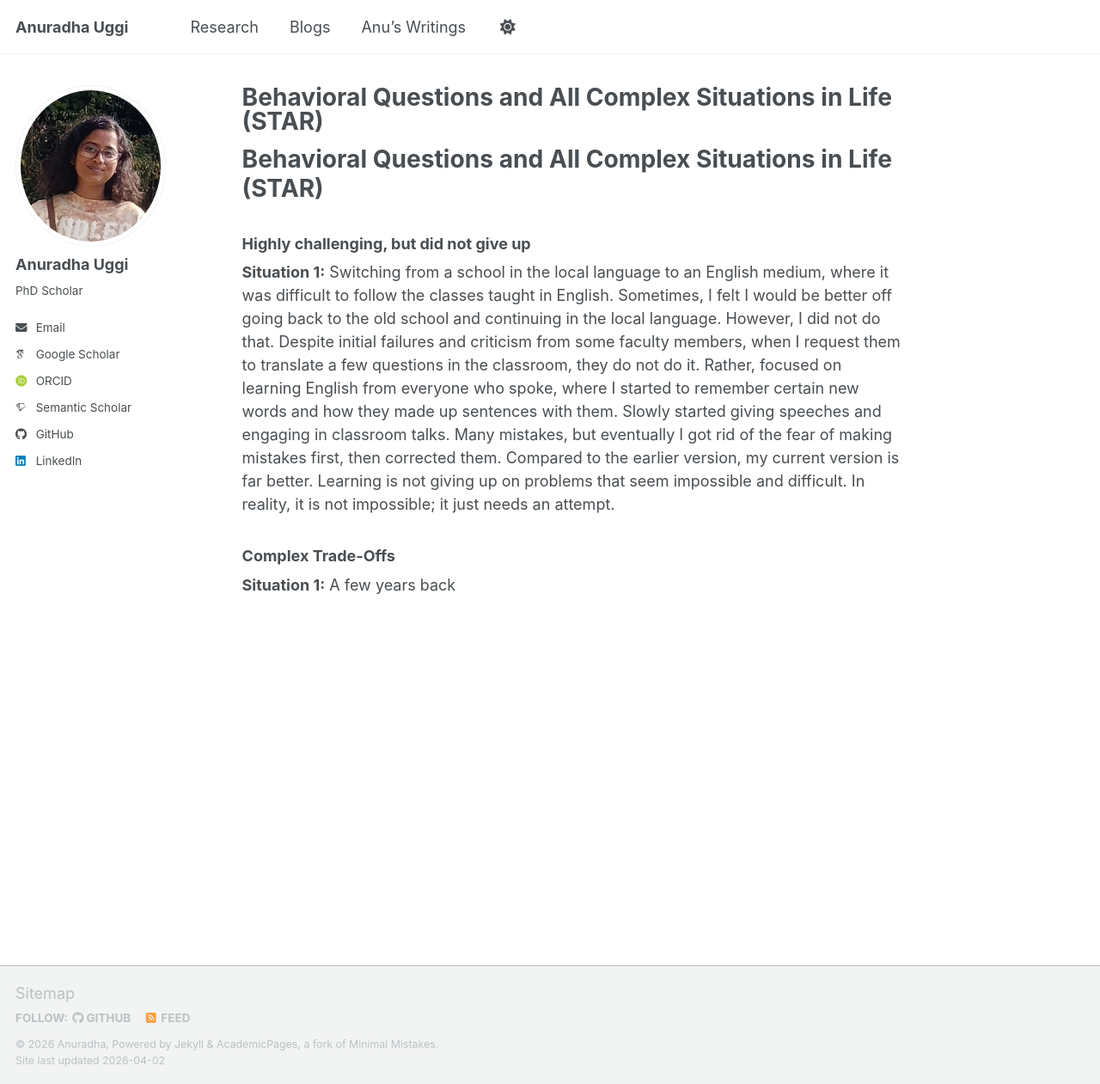
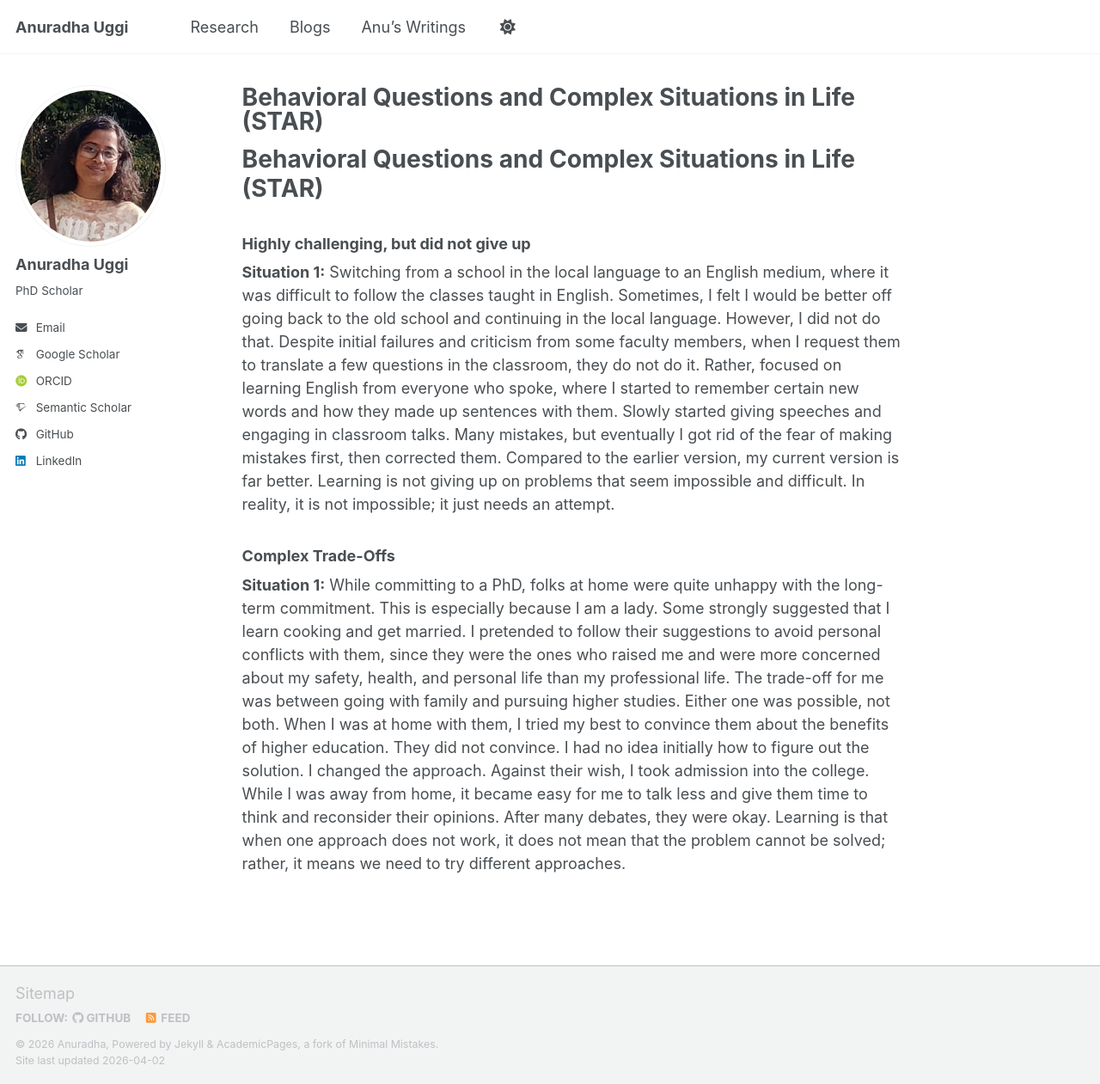
Before and after one commit to Anuradha-Uggi/anuradha-uggi.github.io, a Jekyll site: the page built from stories_for_Amaz.md, in a window 1280 px wide and 1261 px high. Shown: the whole window at 86% size. Built offline with Jekyll 4.4.1, drawn with Linux system fonts in a browser that asks for light colours; some web fonts are replaced; our own code applies the rules of GitHub Pages for plain Markdown files; a script bundle is joined from its source files by our own code; library files that are not in the unit come from our copies.

Commit message:
Revise title and enhance behavioral question examples
Updated title and modified content for clarity and context.

```diff
--- a/stories_for_Amaz.md
+++ b/stories_for_Amaz.md
@@ -1,6 +1,6 @@
-# Behavioral Questions and All Complex Situations in Life (STAR)
+# Behavioral Questions and Complex Situations in Life (STAR)
 ### Highly challenging, but did not give up
 **Situation 1:** Switching from a school in the local language to an English medium, where it was difficult to follow the classes taught in English. Sometimes, I felt I would be better off going back to the old school and continuing in the local language. However, I did not do that. Despite initial failures and criticism from some faculty members, when I request them to translate a few questions in the classroom, they do not do it. Rather, focused on learning English from everyone who spoke, where I started to remember certain new words and how they made up sentences with them. Slowly started giving speeches and engaging in classroom talks. Many mistakes, but eventually I got rid of the fear of making mistakes first, then corrected them. Compared to the earlier version, my current version is far better. Learning is not giving up on problems that seem impossible and difficult. In reality, it is not impossible; it just needs an attempt.
 
 ### Complex Trade-Offs
-**Situation 1:** A few years back
+**Situation 1:** While committing to a PhD, folks at home were quite unhappy with the long-term commitment. This is especially because I am a lady. Some strongly suggested that I learn cooking and get married. I pretended to follow their suggestions to avoid personal conflicts with them, since they were the ones who raised me and were more concerned about my safety, health, and personal life than my professional life. The trade-off for me was between going with family and pursuing higher studies. Either one was possible, not both. When I was at home with them, I tried my best to convince them about the benefits of higher education. They did not convince. I had no idea initially how to figure out the solution. I changed the approach. Against their wish, I took admission into the college. While I was away from home, it became easy for me to talk less and give them time to think and reconsider their opinions. After many debates, they were okay. Learning is that when one approach does not work, it does not mean that the problem cannot be solved; rather, it means we need to try different approaches.
```
